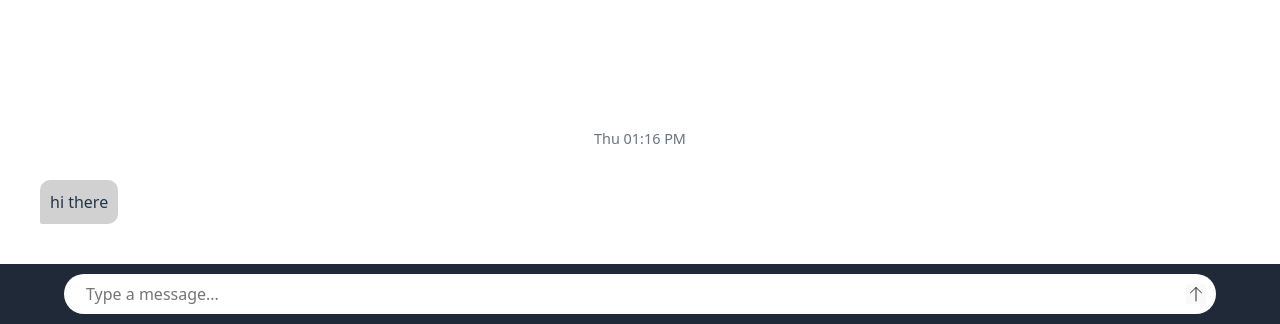
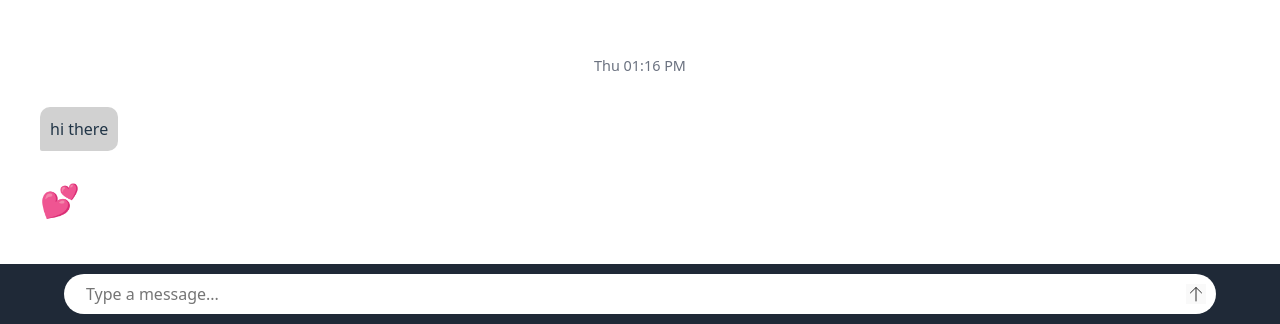
Before and after one commit to nikilok/chat-app, a React (Vite) app: page / in a window 1280 px wide. Shown: the part 476-800 px from the top of the page. Built offline with nearby package versions, Linux system fonts and the light colour scheme.

Commit message:
ability to handle emoji rendering without a bubble wrapper.

```diff
--- a/src/components/Chat/Chat.tsx
+++ b/src/components/Chat/Chat.tsx
@@ -14,6 +14,7 @@ type GroupedMessage = ChatMessage | { type: "timestamp"; value: string };
 export default function Chat() {
 	const [messages, setMessages] = useState<ChatMessage[]>([
 		{ text: "hi there", source: "other", timeStamp: Date.now().toString() },
+		{ text: "💕", source: "other", timeStamp: Date.now().toString() },
 	]);
 
 	const chatContainerRef = useRef<HTMLDivElement>(null);
--- a/src/components/Chat/ChatBubble.module.css
+++ b/src/components/Chat/ChatBubble.module.css
@@ -7,6 +7,13 @@
 	padding: 10px;
 	align-self: flex-end;
 	transition: margin-top 0.2s ease;
+}
+
+.emojiBubble {
+	max-width: clamp(200px, 80%, 400px);
+	margin: 20px;
+	font-size: 2rem;
+	align-self: flex-end;
 }
 
 .chatBubbleOther {
@@ -19,3 +26,10 @@
 	align-self: flex-start;
 	transition: margin-top 0.2s ease;
 }
+
+.emojiBubbleOther {
+	max-width: clamp(200px, 80%, 400px);
+	margin: 20px;
+	font-size: 2rem;
+	align-self: flex-start;
+}
--- a/src/components/Chat/ChatBubble.tsx
+++ b/src/components/Chat/ChatBubble.tsx
@@ -1,5 +1,6 @@
 import type React from "react";
 import styles from "./ChatBubble.module.css";
+import isEmoji from "./utils/isEmoji";
 
 type ChatBubbleProps = {
 	text: string;
@@ -21,6 +22,21 @@ const ChatBubble: React.FC<ChatBubbleProps> = ({
 				: "5px"
 			: "20px";
 
+	const renderAsEmoji = isEmoji(text);
+
+	if (renderAsEmoji) {
+		return (
+			<div
+				className={
+					source === "you" ? styles.emojiBubble : styles.emojiBubbleOther
+				}
+				style={{ marginTop }}
+			>
+				{text}
+			</div>
+		);
+	}
+
 	return (
 		<div
 			className={source === "you" ? styles.chatBubble : styles.chatBubbleOther}
--- /dev/null
+++ b/src/components/Chat/utils/isEmoji.ts
@@ -0,0 +1,26 @@
+export default function isEmoji(str: string): boolean {
+    if (!str || str.length === 0) {
+        return false;
+    }
+
+    const trimmed = str.trim();
+    /*
+    Check if the string contains only emoji characters
+    This regex matches comprehensive emoji Unicode ranges:
+    - Emoticons (U+1F600-U+1F64F)
+    - Miscellaneous Symbols and Pictographs (U+1F300-U+1F5FF)
+    - Transport and Map (U+1F680-U+1F6FF)
+    - Regional Indicator (U+1F1E0-U+1F1FF)
+    - Supplemental Symbols and Pictographs (U+1F900-U+1F9FF)
+    - Miscellaneous Symbols (U+2600-U+26FF)
+    - Dingbats (U+2700-U+27BF)
+    - Variation Selectors (U+FE0F)
+    - Zero Width Joiner (U+200D)
+    - Skin tone modifiers (U+1F3FB-U+1F3FF)
+    - Additional symbols and arrows
+    */
+    const emojiRegex =
+        /^[\u{1F600}-\u{1F64F}\u{1F300}-\u{1F5FF}\u{1F680}-\u{1F6FF}\u{1F1E0}-\u{1F1FF}\u{1F900}-\u{1F9FF}\u{2600}-\u{26FF}\u{2700}-\u{27BF}\u{1F018}-\u{1F270}\u{238C}\u{2194}-\u{2199}\u{21A9}-\u{21AA}\u{231A}-\u{231B}\u{2328}\u{23CF}\u{23E9}-\u{23F3}\u{23F8}-\u{23FA}\u{24C2}\u{25AA}-\u{25AB}\u{25B6}\u{25C0}\u{25FB}-\u{25FE}\u{2B05}-\u{2B07}\u{2B1B}-\u{2B1C}\u{2B50}\u{2B55}\u{3030}\u{303D}\u{3297}\u{3299}\u{FE0F}\u{200D}\u{1F3FB}-\u{1F3FF}\u{E0020}-\u{E007F}]+$/u;
+
+    return emojiRegex.test(trimmed);
+}
```
Also changed, not shown: 1 other file (tests, documents, lock files or other folders).
